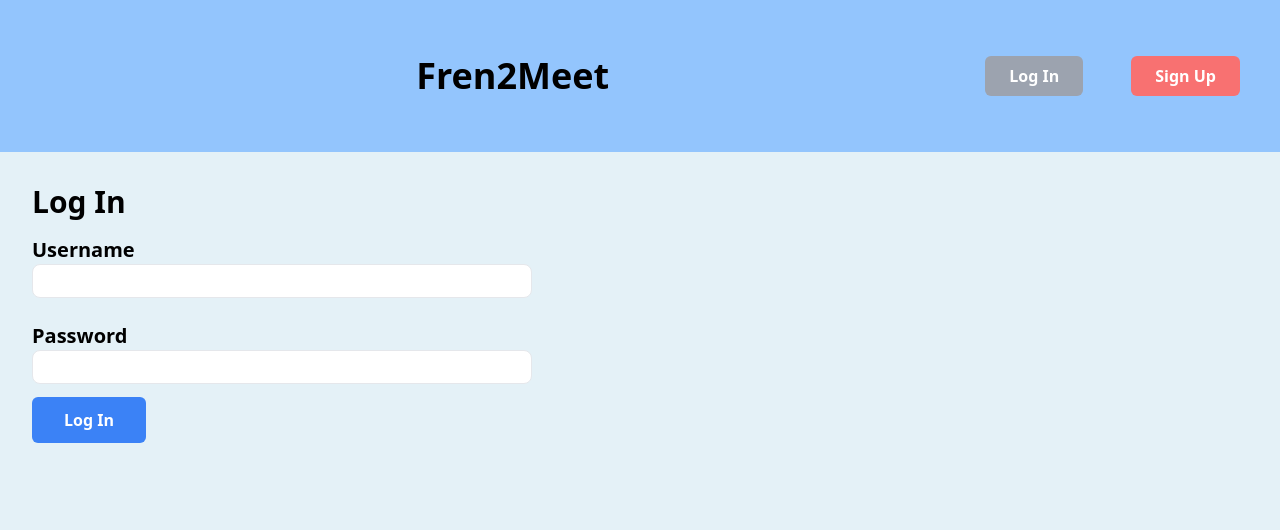
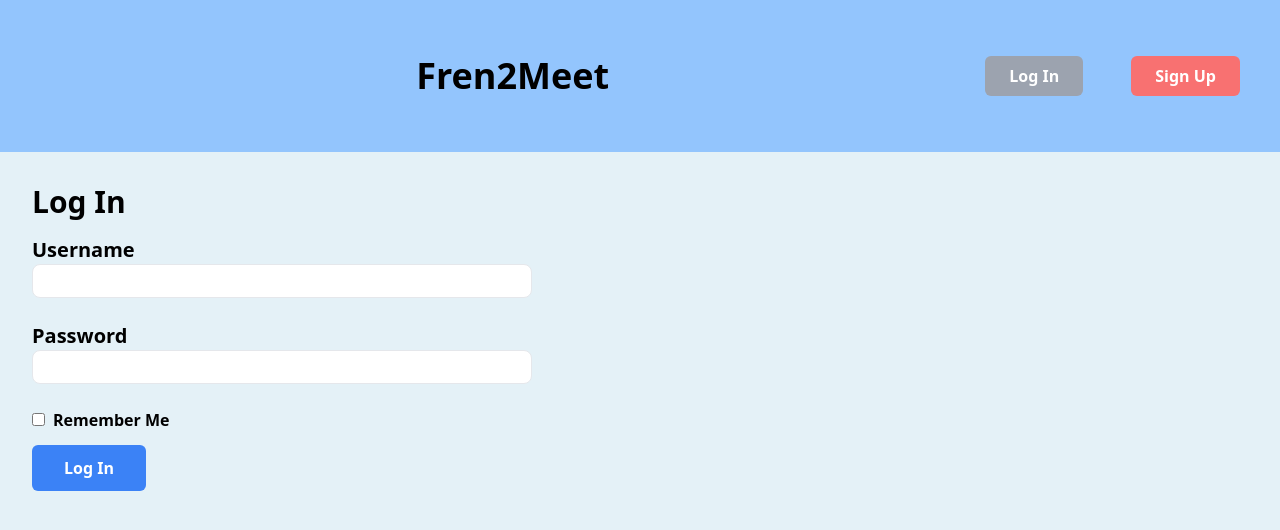
Before and after one commit to Evan-Nishi/CMPE-133-Project, a React (Create React App) app in the folder client/: page /login in a window 1280 px wide. Shown: the top 530 px of the page. Built offline with nearby package versions, Linux system fonts and the light colour scheme.

Commit message:
added remember me checkbox

```diff
--- a/client/src/Pages/LoginPage.js
+++ b/client/src/Pages/LoginPage.js
@@ -6,13 +6,15 @@ const Login = () => {
   const [formData, setFormData] = useState({
     username: "",
     password: "",
+    rememberMe: false,
   });
 
   const handleChange = (e) => {
-    const { name, value } = e.target;
+    const { name, value, type, checked } = e.target;
+    const newValue = type === "checkbox" ? checked : value;
     setFormData({
       ...formData,
-      [name]: value,
+      [name]: newValue,
     });
   };
 
@@ -23,6 +25,7 @@ const Login = () => {
     setFormData({
       username: "",
       password: "",
+      rememberMe: formData.rememberMe,
     });
   };
 
@@ -60,6 +63,19 @@ const Login = () => {
               style={{ width: "500px" }}
             />
           </div>
+          <div className="mb-6">
+            <input
+              type="checkbox"
+              id="rememberMe"
+              name="rememberMe"
+              checked={formData.rememberMe}
+              onChange={handleChange}
+              className="mr-2"
+            />
+            <label htmlFor="rememberMe" className="font-bold">
+              Remember Me
+            </label>
+          </div>
           <div>
             <Button
               to="/home"
```
